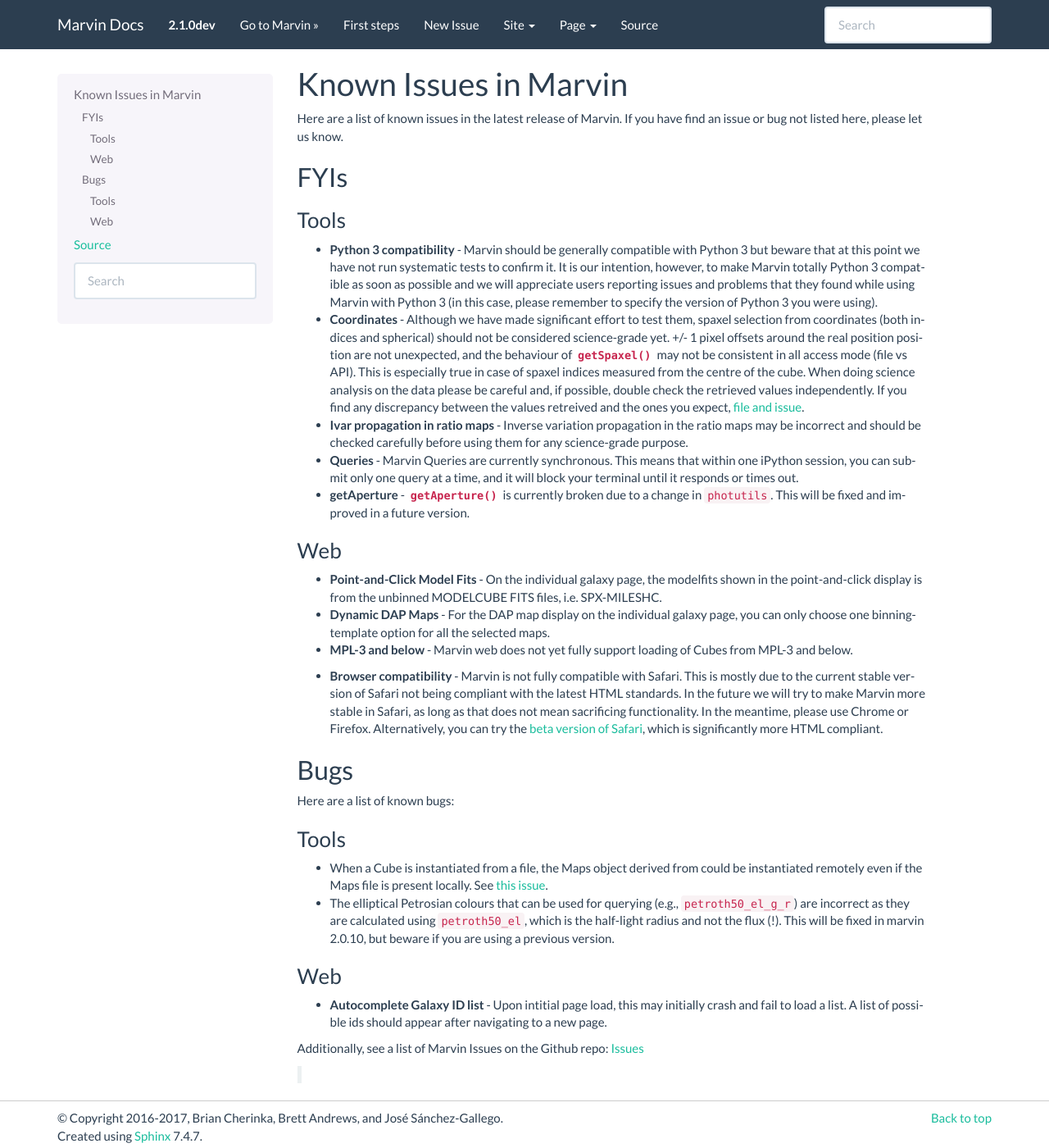
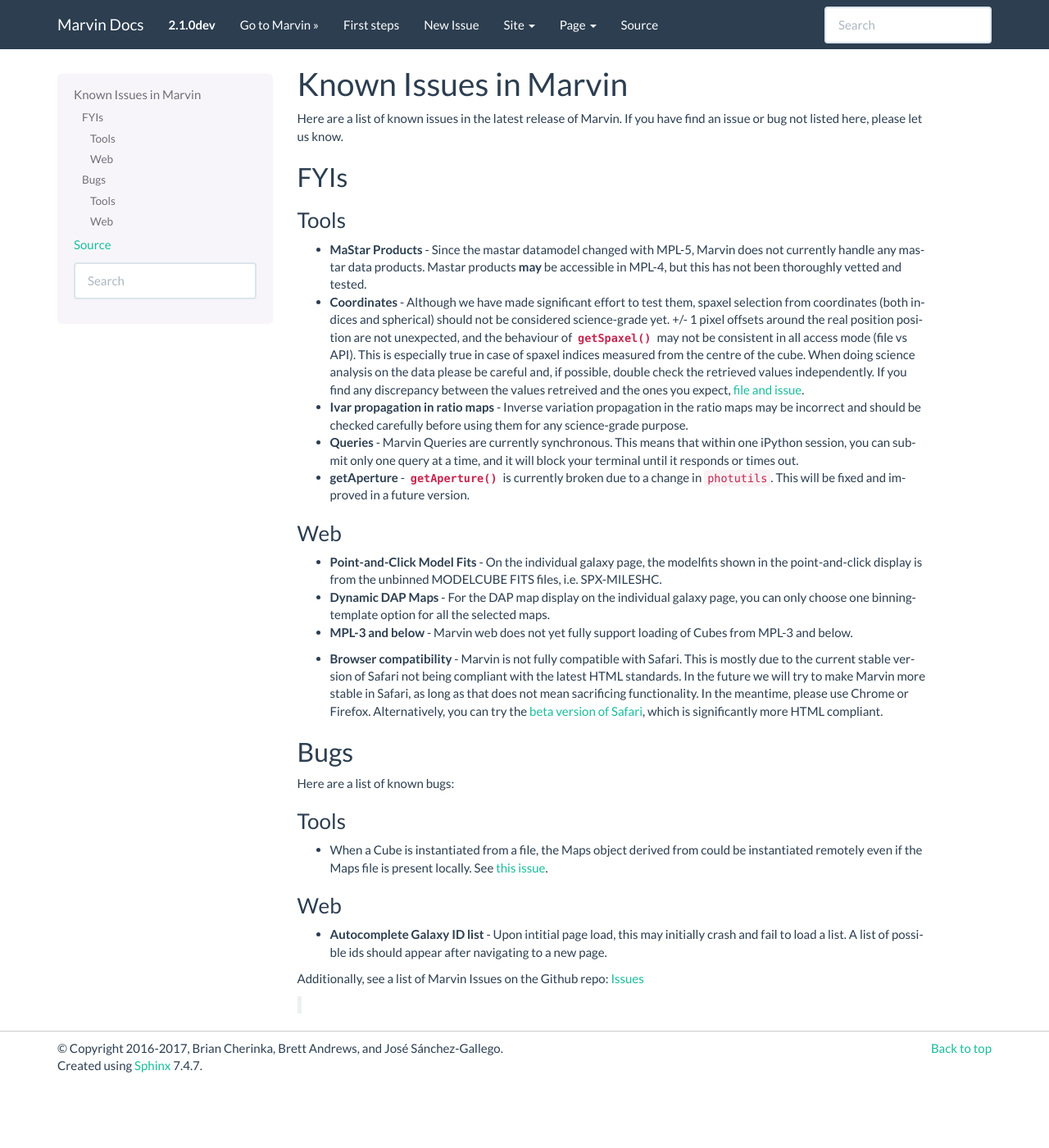
Before and after one commit to sdss/marvin, a Sphinx documentation site: the page built from docs/sphinx/known_issues.rst, in a window 1280 px wide and 1400 px high. Shown: the whole window at 82% size. Built offline with Sphinx 7.4.7, drawn with Linux system fonts in a browser that asks for light colours; pages that are not in the unit, such as notebooks, are missing from menus; the version number is read from the project's files by our own code.

Commit message:
updated some docs, and removed the GetInvolved link from the navbar in marvin web

```diff
--- a/docs/sphinx/index.rst
+++ b/docs/sphinx/index.rst
@@ -54,7 +54,7 @@
    Frequently Asked Questions <faq>
    first-steps
    general
-
+   tools/visual-guide
 
 |
 
--- a/docs/sphinx/known_issues.rst
+++ b/docs/sphinx/known_issues.rst
@@ -12,7 +12,7 @@
 Tools
 ^^^^^
 
-* **Python 3 compatibility** - Marvin should be generally compatible with Python 3 but beware that at this point we have not run systematic tests to confirm it. It is our intention, however, to make Marvin totally Python 3 compatible as soon as possible and we will appreciate users reporting issues and problems that they found while using Marvin with Python 3 (in this case, please remember to specify the version of Python 3 you were using).
+* **MaStar Products** - Since the mastar datamodel changed with MPL-5, Marvin does not currently handle any mastar data products.  Mastar products **may** be accessible in MPL-4, but this has not been thoroughly vetted and tested.
 
 * **Coordinates** - Although we have made significant effort to test them, spaxel selection from coordinates (both indices and spherical) should not be considered science-grade yet. +/- 1 pixel offsets around the real position position are not unexpected, and the behaviour of :func:`~marvin.tools.cube.Cube.getSpaxel()` may not be consistent in all access mode (file vs API). This is especially true in case of spaxel indices measured from the centre of the cube. When doing science analysis on the data please be careful and, if possible, double check the retrieved values independently. If you find any discrepancy between the values retreived and the ones you expect, `file and issue <https://github.com/sdss/marvin/issues>`_.
 
@@ -51,9 +51,6 @@
 
 * When a Cube is instantiated from a file, the Maps object derived from could be instantiated remotely even if the Maps file is present locally. See `this issue <https://github.com/sdss/marvin/issues/40>`_.
 
-* The elliptical Petrosian colours that can be used for querying (e.g., ``petroth50_el_g_r``)
-  are incorrect as they are calculated using ``petroth50_el``, which is the half-light radius and not the flux (!).
-  This will be fixed in marvin 2.0.10, but beware if you are using a previous version.
 
 Web
 ^^^
--- a/docs/sphinx/tools/visual-guide.rst
+++ b/docs/sphinx/tools/visual-guide.rst
@@ -3,7 +3,7 @@
 Visual Guide to Marvin Tools
 ----------------------------
 
-All of the Marvin Tools are seamlessly linked together.  To better understand the flow amongst the various Tools, here is a visual guide.
+All **object-** and **search-based** tools in Marvin are seamlessly linked together.  To better understand the flow amongst the various Tools, here is a visual guide.
 
 |
 
--- a/docs/sphinx/whats-new.rst
+++ b/docs/sphinx/whats-new.rst
@@ -11,7 +11,7 @@
 
 * Marvin :ref:`marvin-maps` now include the ability to make and plot a BPT diagram.  See :ref:`marvin-bpt`.
 
-* Marvin :ref:`marvin-maps` have updated plotting display.
+* Marvin :ref:`marvin-maps` have updated plotting display, and now include a new signal-to-noise (snr) attribute on each map.
 
 * Check out the :ref:`visual-guide`.
 
```
Also changed, not shown: docs/sphinx/tools.rst (+17 -9 lines), 1 other file.
